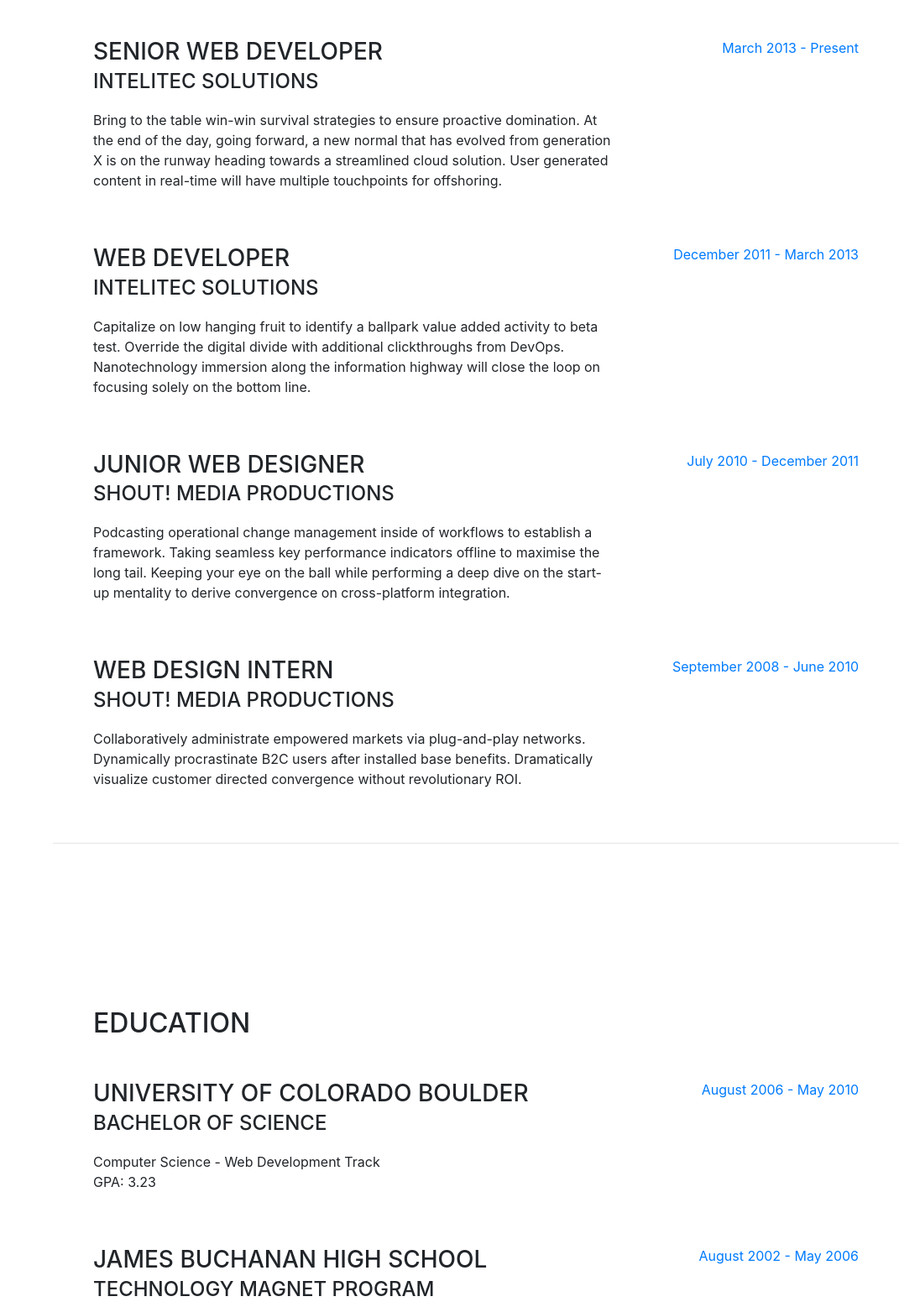
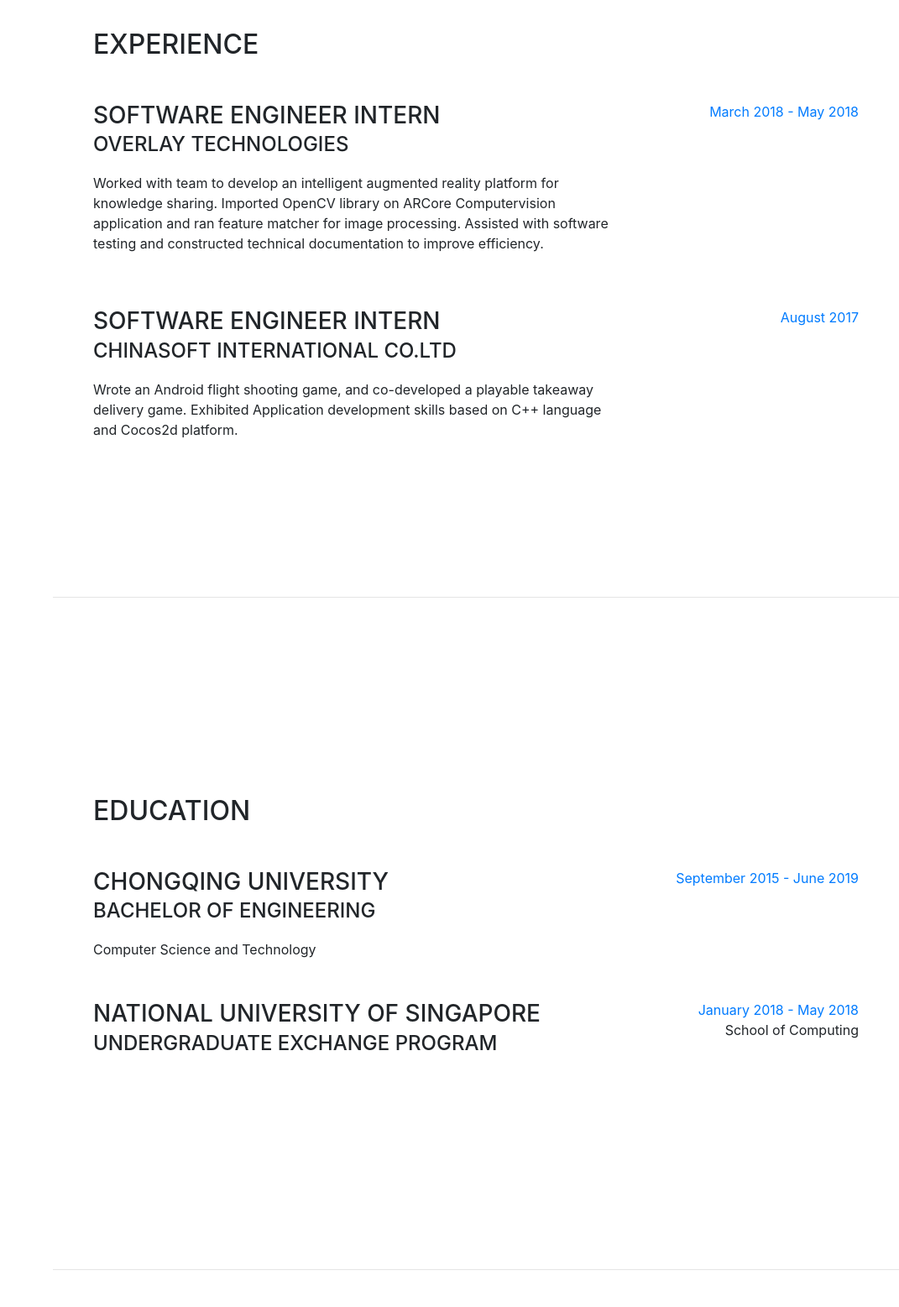
Before and after one commit to zhangriqi/zhangriqi.github.io, a website with bundled scripts: page index.html in a window 1280 px wide. Shown: the part 890-2447 px from the top of the page at 84% size, without its empty margins (209-1280 px from the left). Built offline with nearby package versions, Linux system fonts and the light colour scheme; a web font is replaced by a local one.

Commit message:
Update Experience & Education.

```diff
--- a/index.html
+++ b/index.html
@@ -95,45 +95,23 @@
 
           <div class="resume-item d-flex flex-column flex-md-row mb-5">
             <div class="resume-content mr-auto">
-              <h3 class="mb-0">Senior Web Developer</h3>
-              <div class="subheading mb-3">Intelitec Solutions</div>
-              <p>Bring to the table win-win survival strategies to ensure proactive domination. At the end of the day, going forward, a new normal that has evolved from generation X is on the runway heading towards a streamlined cloud solution. User generated content in real-time will have multiple touchpoints for offshoring.</p>
+              <h3 class="mb-0">Software Engineer Intern</h3>
+              <div class="subheading mb-3">Overlay Technologies</div>
+              <p>Worked with team to develop an intelligent augmented reality platform for knowledge sharing. Imported OpenCV library on ARCore Computervision application and ran feature matcher for image processing. Assisted with software testing and constructed technical documentation to improve efficiency.</p>
             </div>
             <div class="resume-date text-md-right">
-              <span class="text-primary">March 2013 - Present</span>
+              <span class="text-primary">March 2018 - May 2018</span>
             </div>
           </div>
 
           <div class="resume-item d-flex flex-column flex-md-row mb-5">
             <div class="resume-content mr-auto">
-              <h3 class="mb-0">Web Developer</h3>
-              <div class="subheading mb-3">Intelitec Solutions</div>
-              <p>Capitalize on low hanging fruit to identify a ballpark value added activity to beta test. Override the digital divide with additional clickthroughs from DevOps. Nanotechnology immersion along the information highway will close the loop on focusing solely on the bottom line.</p>
+              <h3 class="mb-0">Software Engineer Intern</h3>
+              <div class="subheading mb-3">Chinasoft International CO.LTD</div>
+              <p>Wrote an Android flight shooting game, and co-developed a playable takeaway delivery game. Exhibited Application development skills based on C++ language and Cocos2d platform.</p>
             </div>
             <div class="resume-date text-md-right">
-              <span class="text-primary">December 2011 - March 2013</span>
-            </div>
-          </div>
-
-          <div class="resume-item d-flex flex-column flex-md-row mb-5">
-            <div class="resume-content mr-auto">
-              <h3 class="mb-0">Junior Web Designer</h3>
-              <div class="subheading mb-3">Shout! Media Productions</div>
-              <p>Podcasting operational change management inside of workflows to establish a framework. Taking seamless key performance indicators offline to maximise the long tail. Keeping your eye on the ball while performing a deep dive on the start-up mentality to derive convergence on cross-platform integration.</p>
-            </div>
-            <div class="resume-date text-md-right">
-              <span class="text-primary">July 2010 - December 2011</span>
-            </div>
-          </div>
-
-          <div class="resume-item d-flex flex-column flex-md-row">
-            <div class="resume-content mr-auto">
-              <h3 class="mb-0">Web Design Intern</h3>
-              <div class="subheading mb-3">Shout! Media Productions</div>
-              <p>Collaboratively administrate empowered markets via plug-and-play networks. Dynamically procrastinate B2C users after installed base benefits. Dramatically visualize customer directed convergence without revolutionary ROI.</p>
-            </div>
-            <div class="resume-date text-md-right">
-              <span class="text-primary">September 2008 - June 2010</span>
+              <span class="text-primary">August 2017</span>
             </div>
           </div>
 
@@ -149,24 +127,24 @@
 
           <div class="resume-item d-flex flex-column flex-md-row mb-5">
             <div class="resume-content mr-auto">
-              <h3 class="mb-0">University of Colorado Boulder</h3>
-              <div class="subheading mb-3">Bachelor of Science</div>
-              <div>Computer Science - Web Development Track</div>
-              <p>GPA: 3.23</p>
+              <h3 class="mb-0">Chongqing University</h3>
+              <div class="subheading mb-3">Bachelor of Engineering</div>
+              <div>Computer Science and Technology</div>
             </div>
             <div class="resume-date text-md-right">
-              <span class="text-primary">August 2006 - May 2010</span>
+              <span class="text-primary">September 2015 - June 2019</span>
             </div>
           </div>
 
           <div class="resume-item d-flex flex-column flex-md-row">
             <div class="resume-content mr-auto">
-              <h3 class="mb-0">James Buchanan High School</h3>
-              <div class="subheading mb-3">Technology Magnet Program</div>
-              <p>GPA: 3.56</p>
+              <h3 class="mb-0">National University of Singapore</h3>
+              <div class="subheading mb-3">Undergraduate Exchange Program </div>
+
             </div>
             <div class="resume-date text-md-right">
-              <span class="text-primary">August 2002 - May 2006</span>
+              <span class="text-primary">January 2018 - May 2018</span>
+              <div>School of Computing</div>
             </div>
           </div>
 
@@ -180,44 +158,6 @@
           <h2 class="mb-5">Skills</h2>
 
           <div class="subheading mb-3">Programming Languages &amp; Tools</div>
-          <ul class="list-inline dev-icons">
-            <li class="list-inline-item">
-              <i class="fab fa-html5"></i>
-            </li>
-            <li class="list-inline-item">
-              <i class="fab fa-css3-alt"></i>
-            </li>
-            <li class="list-inline-item">
-              <i class="fab fa-js-square"></i>
-            </li>
-            <li class="list-inline-item">
-              <i class="fab fa-angular"></i>
-            </li>
-            <li class="list-inline-item">
-              <i class="fab fa-react"></i>
-            </li>
-            <li class="list-inline-item">
-              <i class="fab fa-node-js"></i>
-            </li>
-            <li class="list-inline-item">
-              <i class="fab fa-sass"></i>
-            </li>
-            <li class="list-inline-item">
-              <i class="fab fa-less"></i>
-            </li>
-            <li class="list-inline-item">
-              <i class="fab fa-wordpress"></i>
-            </li>
-            <li class="list-inline-item">
-              <i class="fab fa-gulp"></i>
-            </li>
-            <li class="list-inline-item">
-              <i class="fab fa-grunt"></i>
-            </li>
-            <li class="list-inline-item">
-              <i class="fab fa-npm"></i>
-            </li>
-          </ul>
 
           <div class="subheading mb-3">Workflow</div>
           <ul class="fa-ul mb-0">
```
